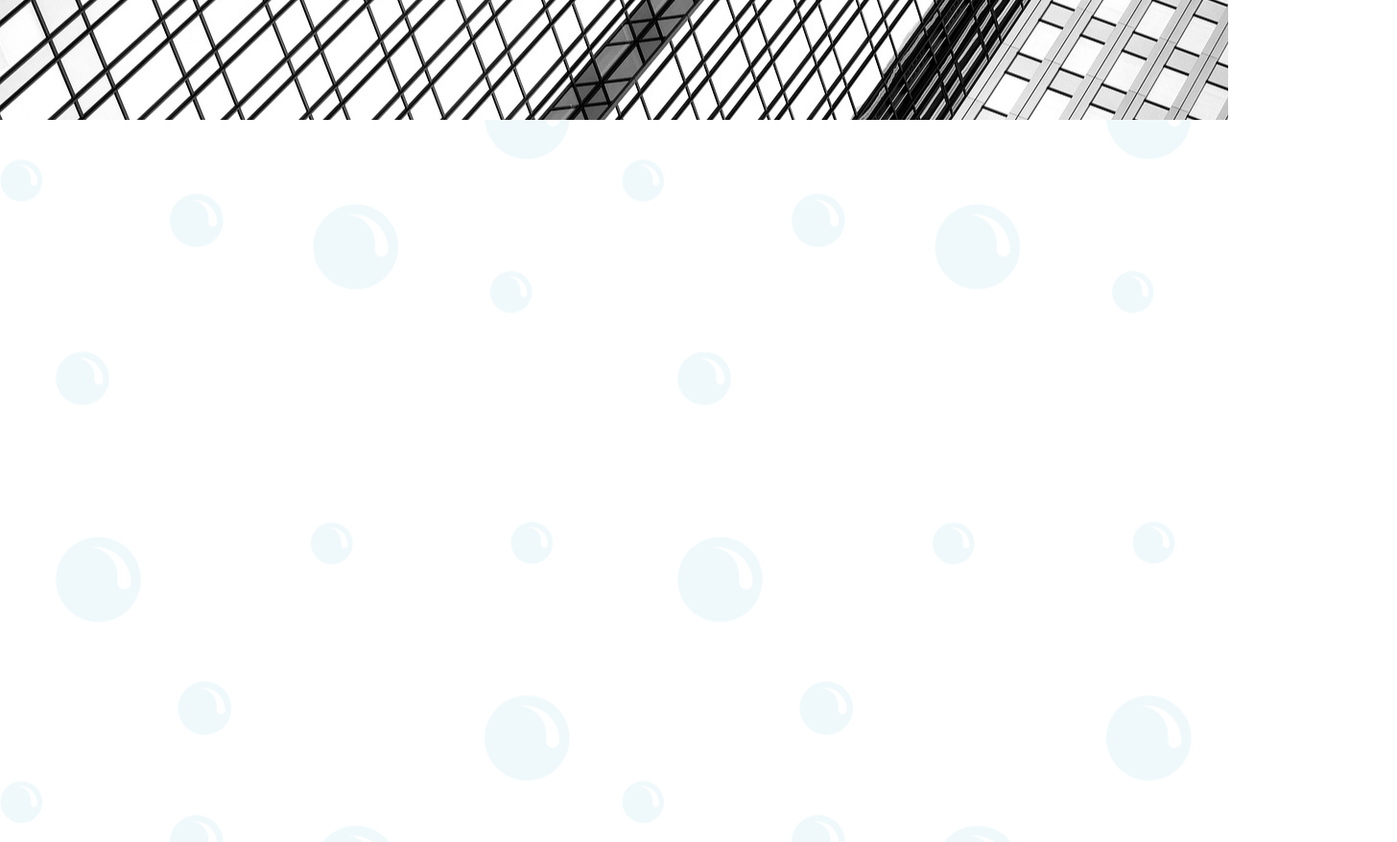
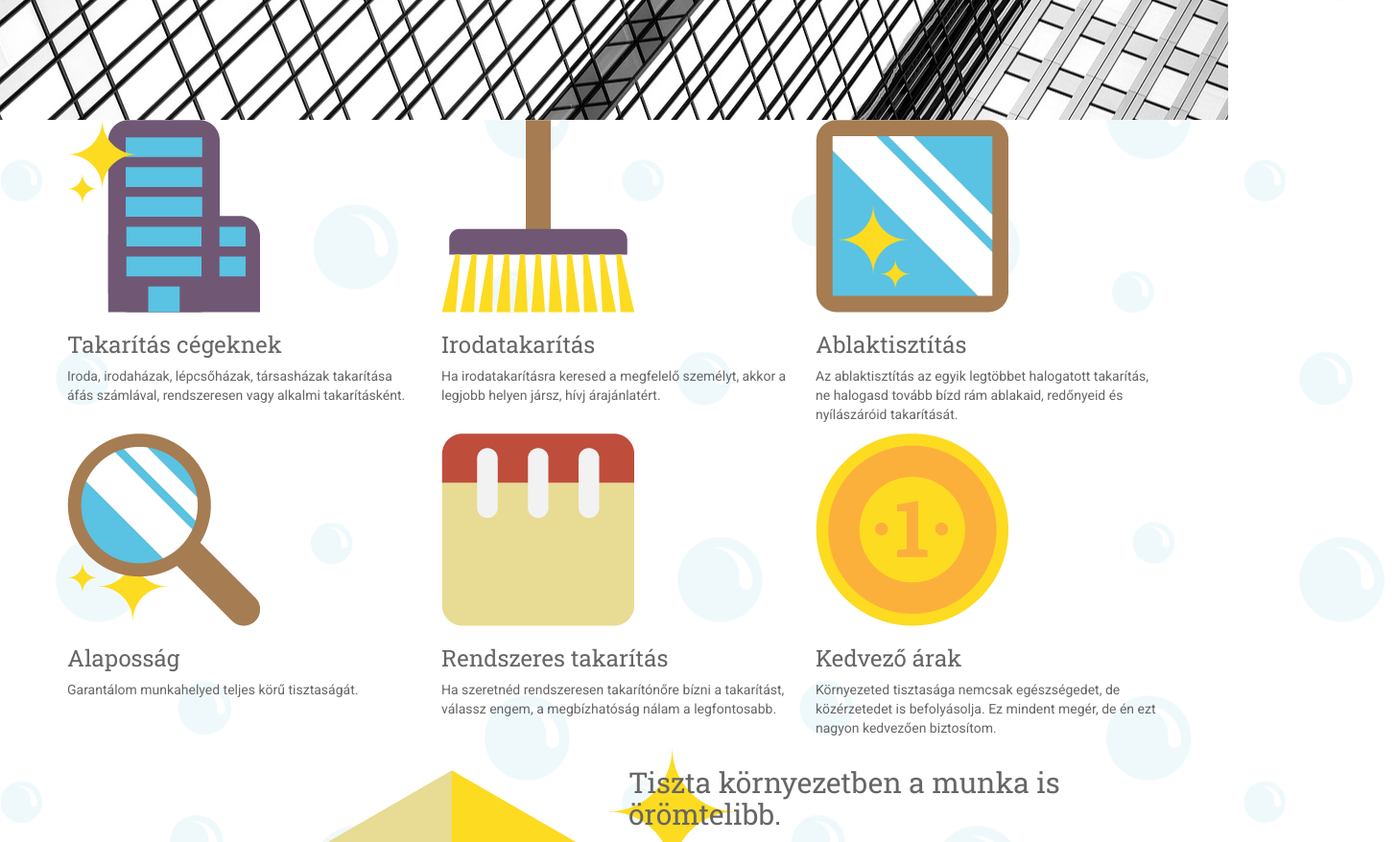
Before and after one commit to csaszarhunor/kinga_suvick, a plain HTML site: page index.html in a window 1280 px wide. Shown: the part 940-1818 px from the top of the page at 96% size, 1456 px wide, since content can reach past the window. Drawn offline with nearby package versions, Linux system fonts and the light colour scheme; a web font is replaced by a local one.

Commit message:
structure

```diff
--- a/assets/styles.css
+++ b/assets/styles.css
@@ -9,8 +9,13 @@ h1 {
     color: #666;
 }
 
-h2 {
+h2, h3, h4, h5, h6 {
     font-family: "Roboto Slab", sans-serif;
+    color: #666;
+}
+
+p {
+    font-family: 'Roboto', sans-serif;
     color: #666;
 }
 
@@ -122,7 +127,7 @@ a:hover {
 }
 
 
-/*** ***/
+/*** header ***/
 
 #header-intro {
     margin: 150px auto;
@@ -149,3 +154,18 @@ a:hover {
     background-size: cover;
     background-repeat: no-repeat;
 }
+
+
+/*** articles ***/
+
+
+
+
+
+/*** footer ***/
+
+
+
+footer {
+    background-color: #666;
+}
--- a/index.html
+++ b/index.html
@@ -57,12 +57,67 @@
         </div>
     </header>
 
-    <div class="container" style="height: 3000px; ">
-
+    <div class="container" style="height: 3000px;">
+        <div class="row">
+            <div class="col-sm-6 col-md-4">
+                <img src="assets/img/i_building.png" alt="takarítás cégeknek">
+                <h3>Takarítás cégeknek</h3>
+                <p>Iroda, irodaházak, lépcsőházak, társasházak takarítása áfás számlával, rendszeresen vagy alkalmi takarításként.</p>
+            </div>
+            <div class="col-sm-6 col-md-4">
+                <img src="assets/img/i_broom.png" alt="irodatakarítás">
+                <h3>Irodatakarítás</h3>
+                <p>Ha irodatakarításra keresed a megfelelő személyt, akkor a legjobb helyen jársz, hívj árajánlatért.</p>
+            </div>
+            <div class="col-sm-6 col-md-4">
+                <img src="assets/img/i_window.png" alt="alblaktisztítás">
+                <h3>Ablaktisztítás</h3>
+                <p>Az ablaktisztítás az egyik legtöbbet halogatott takarítás, ne halogasd tovább bízd rám ablakaid, redőnyeid és nyílászáróid takarítását.</p>
+            </div>
+            <div class="col-sm-6 col-md-4">
+                <img src="assets/img/i_magnifier.png" alt="alaposság">
+                <h3>Alaposság</h3>
+                <p>Garantálom munkahelyed teljes körű tisztaságát. </p>
+            </div>
+            <div class="col-sm-6 col-md-4">
+                <img src="assets/img/i_calendar.png" alt="rendszeres takarítás">
+                <h3>Rendszeres takarítás</h3>
+                <p>Ha szeretnéd rendszeresen takarítónőre bízni a takarítást, válassz engem, a megbízhatóság nálam a legfontosabb.</p>
+            </div>
+            <div class="col-sm-6 col-md-4">
+                <img src="assets/img/i_coin.png" alt="kedvező árak">
+                <h3>Kedvező árak</h3>
+                <p>Környezeted tisztasága nemcsak egészségedet, de közérzetedet is befolyásolja. Ez mindent megér, de én ezt nagyon kedvezően biztosítom.</p>
+            </div>
+        </div>
+        <div class="row">
+            <div class="col-sm-6">
+                <img src="assets/img/office.png" alt="Irodabelső illusztráció">
+            </div>
+            <div class="col-sm-6">
+                <h2>Tiszta környezetben a munka is örömtelibb.</h2>
+            </div>
+        </div>
+        <div class="row">
+            <div class="col-sm-6">
+                <h2>Hívjon bizalommal, </h2>
+                <h2>Kinga</h2>
+            </div>
+            <div class="col-sm-6">
+                <img src="assets/img/bubbles_sparkle.png" alt="buborékok illusztráció">
+            </div>
+        </div>
     </div>
 
     <footer>
-
+        <div class="container-fluid"></div>
+        <div>
+            <a href="tel:+36306085493">+36 30 608 5493</a>
+            <p>Kecskemét, Magyarország</p>
+        </div>
+        <div>
+            <p>Grafika és weboldal: Császár Hunor 2017</p>
+        </div>
     </footer>
 </body>
 
```
Also changed, not shown: assets/img/bubbles_sparkle.png (added), assets/img/i_broom.png (added), assets/img/i_building.png (added), assets/img/i_calendar.png (added), assets/img/i_coin.png (added), assets/img/i_magnifier.png (added), assets/img/i_window.png (added), assets/img/office.png (added), assets/img/water-1759703.jpg (deleted), assets/img/water-drop-2670116.jpg (deleted), 1 other file.
